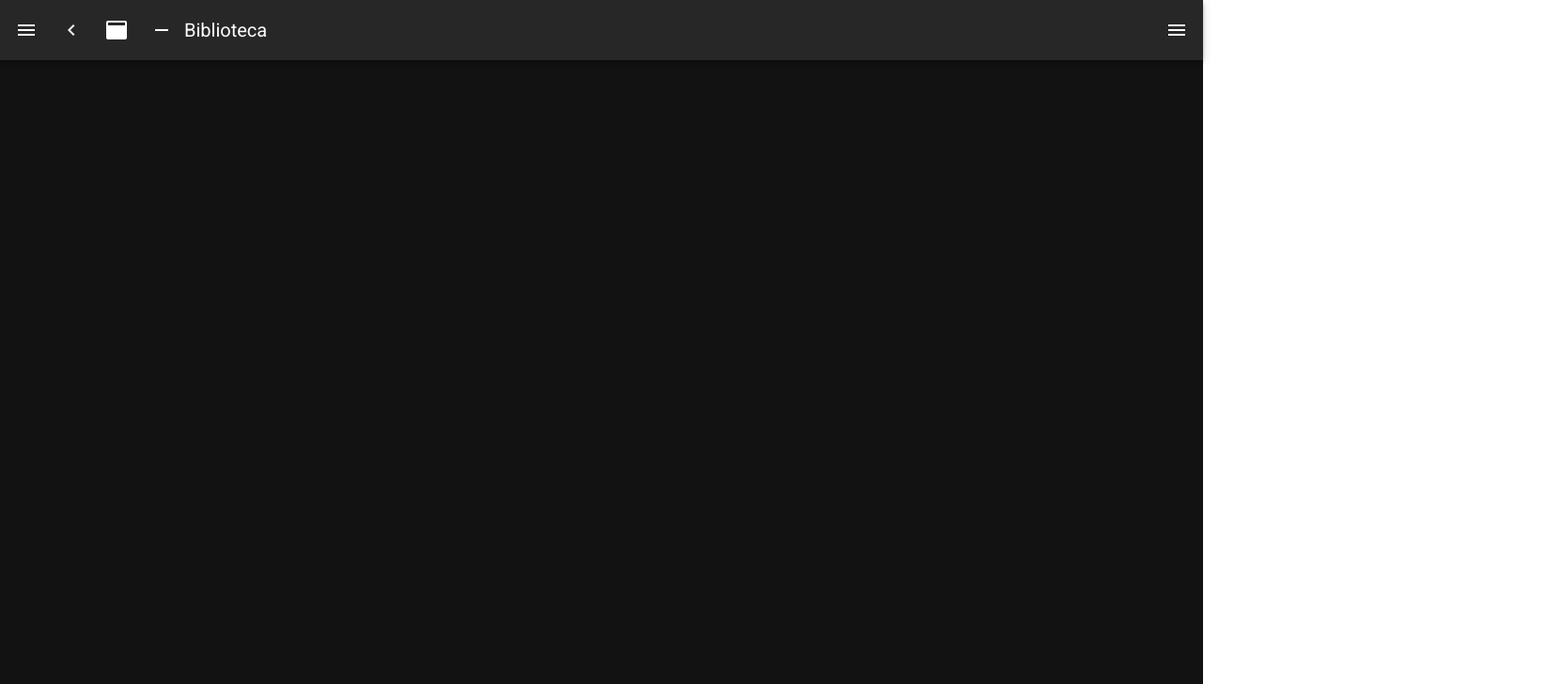
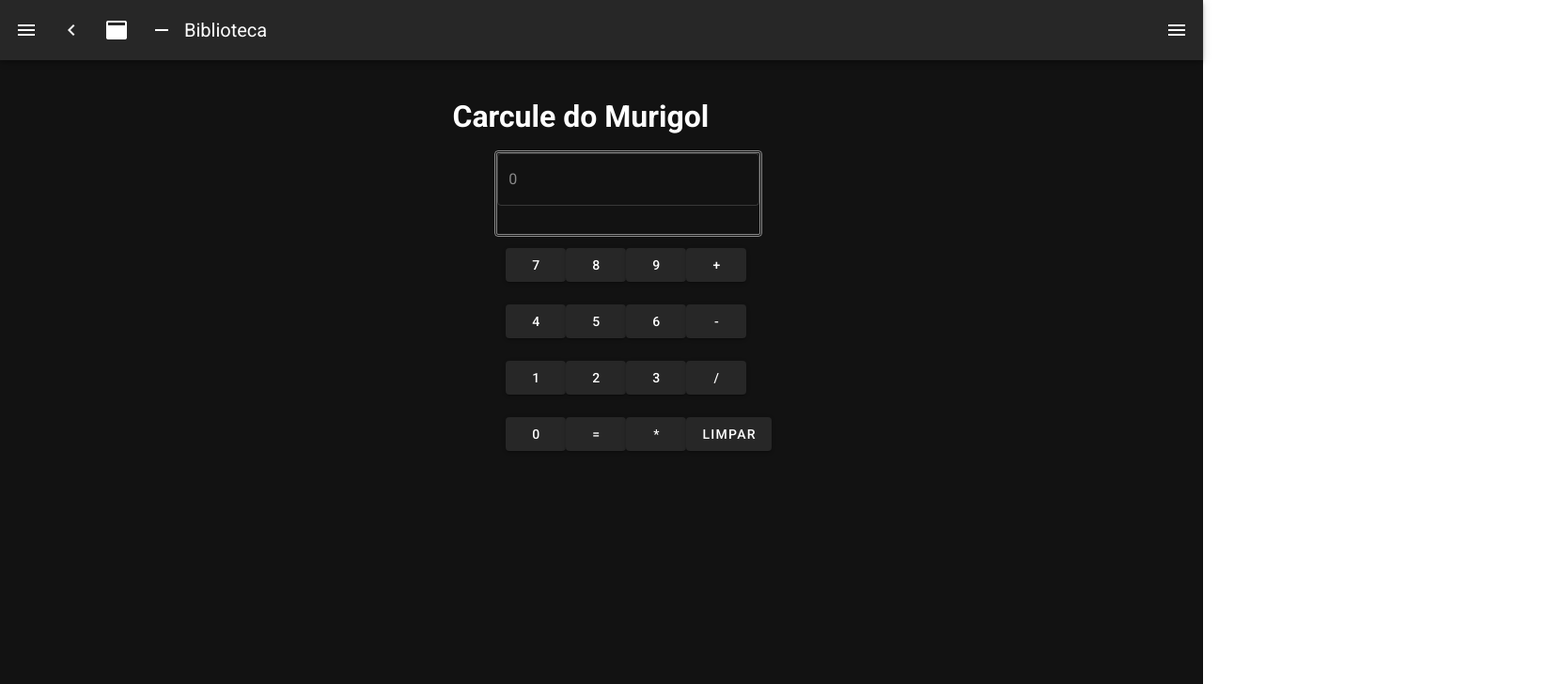
Before and after one commit to murilojrp/biblioteca-frontend, a Nuxt app: page /carcule in a window 1280 px wide. Before the commit this address had no page. Shown: the top 728 px of the page at 94% size, 1663 px wide, since content can reach past the window. Built offline with nearby package versions, Linux system fonts and the light colour scheme.

Commit message:
tentando carcule 25.07.22

```diff
--- a/layouts/default.vue
+++ b/layouts/default.vue
@@ -121,6 +121,11 @@ export default {
           icon: 'mdi-account-multiple',
           title: 'Usuários',
           to: '/usuarios'
+        },
+        {
+          icon: 'mdi-calculator',
+          title: 'Carcule',
+          to: '/carcule'
         }
       ],
       miniVariant: false,
--- /dev/null
+++ b/pages/carcule.vue
@@ -0,0 +1,189 @@
+<template>
+  <v-container>
+    <v-container style="margin-left:35%">
+        <h1>Carcule do Murigol</h1>
+        </v-container>
+  <v-container style="margin-left:40%; width:25%">
+    <v-row>
+        <v-text-field
+        v-model="visor"
+        placeholder="0"
+        disabled
+        outlined
+        style="border:double"
+        >
+        </v-text-field>
+    </v-row>
+        </v-container>
+  <v-container style="margin-left:40%">
+    <v-row >
+      <v-col>
+        <v-btn
+         @click="Entrada('7')"
+        >
+        7
+        </v-btn>
+        <v-btn
+         @click="Entrada('8')"
+        >
+        8
+        </v-btn>
+        <v-btn
+         @click="Entrada('9')"
+        >
+        9
+        </v-btn>
+        <v-btn
+         @click="Entrada('+')"
+        >
+        +
+        </v-btn>
+      </v-col>
+    </v-row>
+    <v-row>
+        <v-col>
+            <v-btn
+         @click="Entrada('4')"
+        >
+        4
+        </v-btn>
+        <v-btn
+         @click="Entrada('5')"
+        >
+        5
+        </v-btn>
+        <v-btn
+         @click="Entrada('6')"
+        >
+        6
+        </v-btn>
+        <v-btn
+         @click="Entrada('-')"
+        >
+        -
+        </v-btn>
+        </v-col>
+    </v-row>
+    <v-row>
+        <v-col>
+            <v-btn
+         @click="Entrada('1')"
+        >
+        1
+        </v-btn>
+        <v-btn
+         @click="Entrada('2')"
+        >
+        2
+        </v-btn>
+        <v-btn
+         @click="Entrada('3')"
+        >
+        3
+        </v-btn>
+        <v-btn
+         @click="Entrada('/')"
+        >
+        /
+        </v-btn>
+        </v-col>
+    </v-row>
+    <v-row>
+        <v-col>
+            <v-btn
+         @click="Entrada('0')"
+        >
+        0
+        </v-btn>
+        <v-btn
+         @click="Entrada('=')"
+        >
+        =
+        </v-btn>
+        <v-btn
+         @click="Entrada('*')"
+        >
+        *
+        </v-btn>
+            <v-btn
+            @click="Limpar"
+            >
+                LIMPAR
+            </v-btn>
+        </v-col>
+        </v-row>
+        </v-container>
+        <v-container>
+    </v-container>
+  </v-container>
+</template>
+
+<script>
+
+export default {
+    name: 'CarculePage',
+
+    data () {
+        return {
+            visor: '',
+            numero: [],
+            numeros: ['1', '2', '3', '4', '5', '6', '7', '8', '9', '0'],
+            operacoes: ['+', '-', '=', '/', '*'],
+            operacao: null,
+            numero1: null,
+            numero2: null
+        }
+    },
+
+    methods: {
+        Entrada(value) {
+            if (this.numeros.includes(value)) {
+                this.numero.push(value);
+                this.visor += this.numero.join('')
+            } else {
+                this.operacao = value
+                this.visor += this.operacao
+                if (!this.numero1) {
+                    this.numero1 = Number(this.numero.join(''))
+                } else {
+                    this.operacao = value;
+                    this.numero2 = Number(this.numero.join(''));
+                }
+                if (this.operacao === '='){
+                    this.Conta (this.numero1, this.operacao, this.numero2)
+                    this.visor = ''
+                }
+            }
+        },
+
+                Limpar() {
+                    this.visor = [null]
+                },
+
+                Conta (numero1, operacao, numero2) {
+                    switch (operacao) {
+                        case '+':
+                            this.numero1 = Number(numero1) + Number(numero2)
+                            break;
+
+                        case '-':
+                            this.numero1 = numero1 - numero2
+                            this.visor = this.numero1
+                            break;
+
+                        case '*':
+                            this.numero1 = numero1 * numero2
+                            this.visor = this.numero1
+                            break;
+
+                        case '/':
+                            this.numero1 = numero1 / numero2
+                            this.visor = this.numero1
+                            break;
+                    }
+                }
+
+    }
+
+}
+</script>
```
